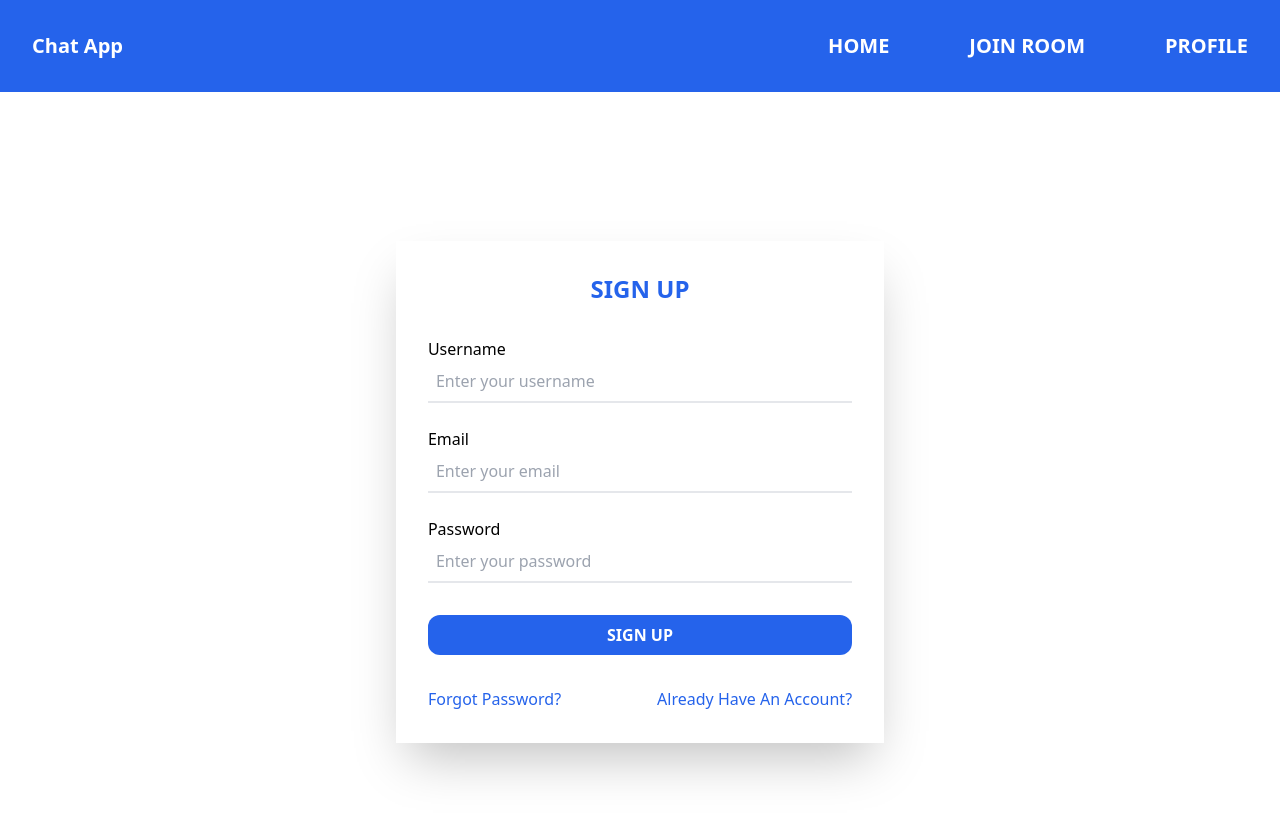
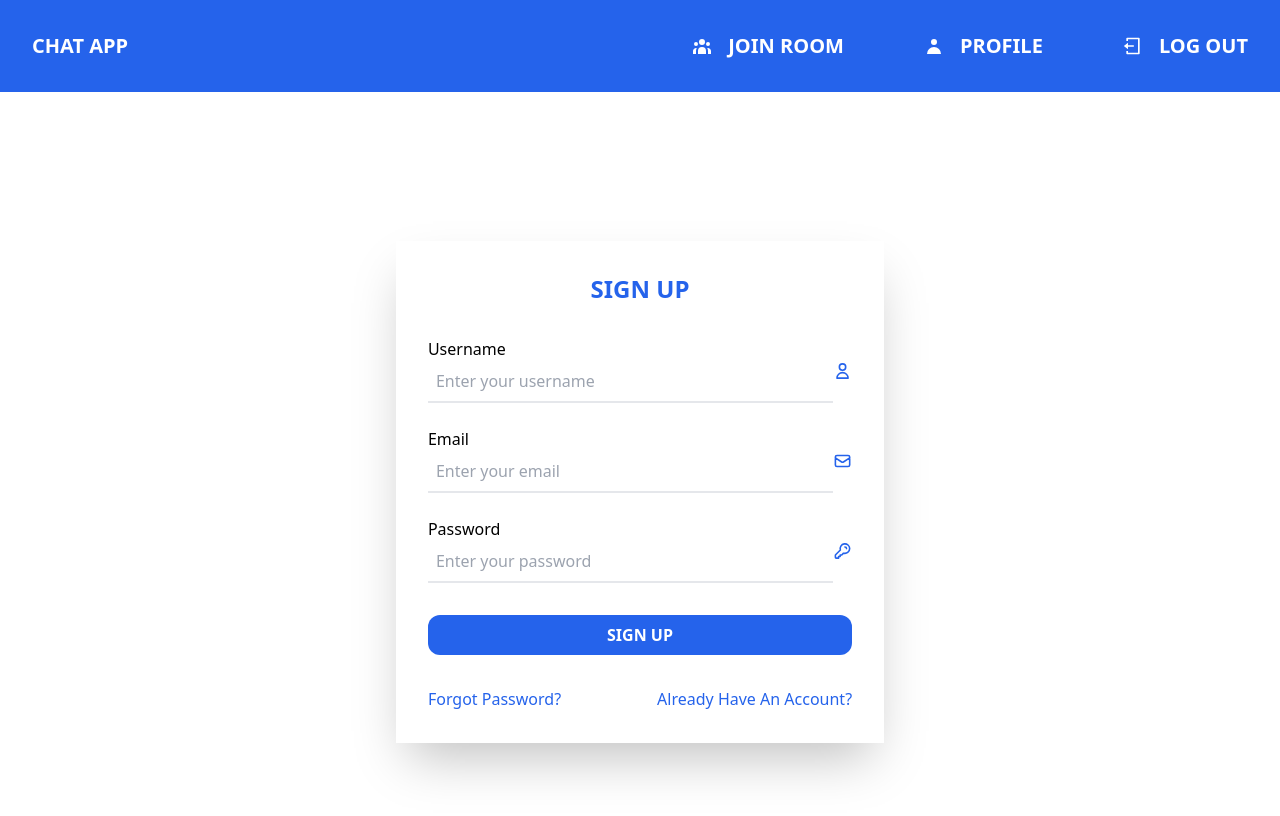
Before and after one commit to Tadeo-2404/Chat-App, a React (Vite) app in the folder frontend/: page /sign-up in a window 1280 px wide. Shown: the top 816 px of the page. Built offline with nearby package versions, Linux system fonts and the light colour scheme; no server answers.

Commit message:
Creando 404 componente y NavBarAuth
Creando el componente 404 y el componente NavBarAuth, agregando react-icons

```diff
--- a/frontend/package.json
+++ b/frontend/package.json
@@ -11,6 +11,7 @@
   "dependencies": {
     "react": "^18.2.0",
     "react-dom": "^18.2.0",
+    "react-icons": "^4.7.1",
     "react-router-dom": "^6.6.2",
     "socket.io-client": "^4.5.4"
   },
--- a/frontend/src/App.jsx
+++ b/frontend/src/App.jsx
@@ -1,9 +1,12 @@
 //instances
 const socket = socketIO.connect('http://127.0.0.1:5173');
-import { BrowserRouter, Routes, Route } from "react-router-dom";
 
 //libraries
+import { BrowserRouter, Routes, Route } from "react-router-dom";
 import socketIO from 'socket.io-client';
+
+//components
+import Error404 from "./components/Error404";
 import ForgotPassword from "./components/ForgotPassword";
 import Home from './components/Home';
 import TemplateLayout from "./components/layout/TemplateLayout";
@@ -17,6 +20,7 @@ function App() {
         <Route index element={<Home />} />
         <Route path="/sign-up" element={<SignUp />} />
         <Route path="/forgot-password" element={<ForgotPassword />} />
+        <Route path="*" element={<Error404 />} />
       </Route>
     </Routes>
     </BrowserRouter>
--- /dev/null
+++ b/frontend/src/components/Error404.jsx
@@ -0,0 +1,29 @@
+import { Link, useNavigate } from "react-router-dom";
+import { BsFillArrowLeftCircleFill, BsFillHouseDoorFill } from "react-icons/bs";
+
+const Error404 = () => {
+  let navigate = useNavigate();
+
+  let goBack = () => {
+    navigate(-1);
+  };
+
+  return (
+    <div className="flex flex-col justify-center items-center gap-8">
+      <p className="text-7xl"><span className="text-blue-600">4</span>0<span className="text-blue-600">4</span></p>
+      <h1 className="uppercase font-semibold">the page you requested could not be found</h1>
+      <div className="flex justify-between text-center w-full">
+        <button onClick={goBack} className="bg-blue-600 text-white p-3 font-semibold text-md rounded-xl hover:bg-gradient-to-r hover:from-blue-400 flex items-center justify-center gap-4 uppercase">
+          <BsFillArrowLeftCircleFill className="text-xl"/>
+          <p>go back</p>
+        </button>
+        <Link  to="/" className="bg-blue-600 text-white p-3 font-semibold text-md rounded-xl hover:bg-gradient-to-r hover:from-blue-400 flex items-center justify-center gap-4 uppercase">
+          <p>go home</p>
+          <BsFillHouseDoorFill className="text-xl"/>
+        </Link>
+      </div>
+    </div>
+  );
+};
+
+export default Error404;
--- a/frontend/src/components/ForgotPassword.jsx
+++ b/frontend/src/components/ForgotPassword.jsx
@@ -1,4 +1,5 @@
 import { Link } from "react-router-dom"
+import { HiOutlineMail} from "react-icons/hi";
 const ForgotPassword = () => {
   return (
     <div className="bg-white shadow-2xl">
@@ -13,13 +14,16 @@ const ForgotPassword = () => {
       <fieldset className="flex flex-col justify-center items-center gap-6 w-full">
       <div className="flex flex-col justify-start items-start w-full">
             <label htmlFor="email">Email</label>
+            <div className="flex justify-center w-full">
               <input
-            type="email"
+                type="text"
                 name="email"
                 id="email"
                 placeholder="Enter your email"
                 className="p-2 outline-none border-b-2 active:border-blue-600 hover:border-blue-600 focus:border-blue-600 font-xl w-full"
               />
+              <HiOutlineMail className="text-xl text-blue-600" />
+            </div>
           </div>
       </fieldset>
       <div className="flex justify-between text-center w-full">
--- a/frontend/src/components/Home.jsx
+++ b/frontend/src/components/Home.jsx
@@ -1,4 +1,5 @@
 import { Link } from "react-router-dom";
+import { HiOutlineMail, HiOutlineKey } from 'react-icons/hi';
 const Home = () => {
   return (
     <div className="bg-white shadow-2xl">
@@ -13,6 +14,7 @@ const Home = () => {
         <fieldset className="flex flex-col justify-center items-center gap-6 w-full">
           <div className="flex flex-col justify-start items-start w-full">
             <label htmlFor="email">Email</label>
+            <div className="flex justify-center w-full">
               <input
                 type="text"
                 name="email"
@@ -20,9 +22,12 @@ const Home = () => {
                 placeholder="Enter your email"
                 className="p-2 outline-none border-b-2 active:border-blue-600 hover:border-blue-600 focus:border-blue-600 font-xl w-full"
               />
+              <HiOutlineMail className="text-xl text-blue-600"/>
+            </div>
           </div>
           <div className="flex flex-col justify-start items-start w-full">
             <label htmlFor="email">Password</label>
+            <div className="flex justify-center w-full">
               <input
                 type="password"
                 name="password"
@@ -30,6 +35,8 @@ const Home = () => {
                 placeholder="Enter your password"
                 className="p-2 outline-none border-b-2 active:border-blue-600 hover:border-blue-600 focus:border-blue-600 font-xl w-full"
               />
+              <HiOutlineKey className="text-xl text-blue-600"/>
+            </div>
           </div>
         </fieldset>
         <div className="flex justify-between text-center w-full">
--- a/frontend/src/components/NavBar.jsx
+++ b/frontend/src/components/NavBar.jsx
@@ -1,23 +1,11 @@
 import { Link } from "react-router-dom";
+
 const NavBar = () => {
   return (
-    <nav className="bg-blue-600 text-white font-bold flex justify-between items-center w-full p-8 text-xl">
-      <div>
+    <nav className="bg-blue-600 text-white font-bold flex justify-center items-center w-full p-8 text-xl">
         <Link to="/">
-          <h1 className="capitalize">chat app</h1>
+          <h1 className="uppercase font-bold">chat app</h1>
         </Link>
-      </div>
-      <div className="flex justify-between items-center gap-20 uppercase">
-        <Link className="hover:-translate-y-1" to="/">
-          <p>Home</p>
-        </Link>
-        <Link className="hover:-translate-y-1" to="/join-room">
-          <p>Join Room</p>
-        </Link>
-        <Link className="hover:-translate-y-1" to="/profile">
-          <p>Profile</p>
-        </Link>
-      </div>
     </nav>
   );
 };
--- /dev/null
+++ b/frontend/src/components/NavBarAuth.jsx
@@ -0,0 +1,31 @@
+import { Link } from "react-router-dom";
+import { HiUserGroup, HiUser } from 'react-icons/hi'
+import { RiLogoutBoxLine } from "react-icons/ri";
+
+const NavBarAuth = () => {
+  return (
+    <nav className="bg-blue-600 text-white font-bold flex justify-between items-center w-full p-8 text-xl">
+    <div>
+      <Link to="/">
+        <h1 className="uppercase">chat app</h1>
+      </Link>
+    </div>
+    <div className="flex justify-between items-center gap-20 uppercase">
+      <Link className="hover:-translate-y-1 flex justify-center items-center gap-4" to="/join-room">
+        <HiUserGroup />
+        <p>Join Room</p>
+      </Link>
+      <Link className="hover:-translate-y-1 flex justify-center items-center gap-4" to="/">
+        <HiUser />
+        <p>Profile</p>
+      </Link>
+      <Link className="hover:-translate-y-1 flex justify-center items-center gap-4" to="/profile">
+        <RiLogoutBoxLine />
+        <p>Log Out</p>
+      </Link>
+    </div>
+  </nav>
+  )
+}
+
+export default NavBarAuth
--- a/frontend/src/components/SignUp.jsx
+++ b/frontend/src/components/SignUp.jsx
@@ -1,4 +1,5 @@
 import { Link } from "react-router-dom";
+import { HiOutlineMail, HiOutlineKey, HiOutlineUser } from "react-icons/hi";
 const SignUp = () => {
   return (
     <div className="bg-white shadow-2xl">
@@ -13,6 +14,7 @@ const SignUp = () => {
         <fieldset className="flex flex-col justify-center items-center gap-6 w-full">
           <div className="flex flex-col justify-start items-start w-full">
             <label htmlFor="username">Username</label>
+            <div className="flex justify-center w-full">
               <input
                 type="text"
                 name="username"
@@ -20,20 +22,26 @@ const SignUp = () => {
                 placeholder="Enter your username"
                 className="p-2 outline-none border-b-2 active:border-blue-600 hover:border-blue-600 focus:border-blue-600 font-xl w-full"
               />
+              <HiOutlineUser className="text-xl text-blue-600" />
+            </div>
           </div>
 
           <div className="flex flex-col justify-start items-start w-full">
             <label htmlFor="email">Email</label>
+            <div className="flex justify-center w-full">
               <input
-            type="email"
+                type="text"
                 name="email"
                 id="email"
                 placeholder="Enter your email"
                 className="p-2 outline-none border-b-2 active:border-blue-600 hover:border-blue-600 focus:border-blue-600 font-xl w-full"
               />
+              <HiOutlineMail className="text-xl text-blue-600" />
+            </div>
           </div>
           <div className="flex flex-col justify-start items-start w-full">
             <label htmlFor="email">Password</label>
+            <div className="flex justify-center w-full">
               <input
                 type="password"
                 name="password"
@@ -41,6 +49,8 @@ const SignUp = () => {
                 placeholder="Enter your password"
                 className="p-2 outline-none border-b-2 active:border-blue-600 hover:border-blue-600 focus:border-blue-600 font-xl w-full"
               />
+              <HiOutlineKey className="text-xl text-blue-600" />
+            </div>
           </div>
         </fieldset>
         <div className="flex justify-between text-center w-full">
@@ -66,7 +76,7 @@ const SignUp = () => {
         </div>
       </form>
     </div>
-  )
-}
+  );
+};
 
-export default SignUp
+export default SignUp;
--- a/frontend/src/components/layout/TemplateLayout.jsx
+++ b/frontend/src/components/layout/TemplateLayout.jsx
@@ -1,9 +1,12 @@
+import { useState } from 'react';
 import { Outlet } from 'react-router-dom';
 import NavBar from '../NavBar';
+import NavBarAuth from '../NavBarAuth';
 const TemplateLayout = () => {
+  const [auth, setAuth] = useState(true);
   return (
     <div>
-      <NavBar/>
+      {!auth ? <NavBar /> : <NavBarAuth/>}
       <div className='h-screen flex flex-col justify-center items-center'>
         <Outlet />
       </div>
```
Also changed, not shown: 1 other file (tests, documents, lock files or other folders). Lines whose indentation alone changed are shown as unchanged.
